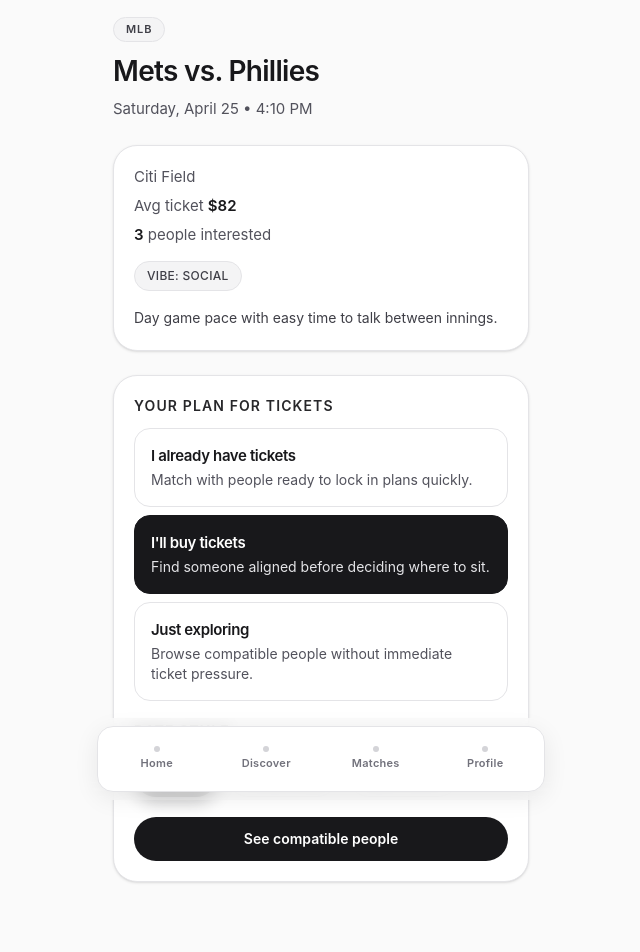
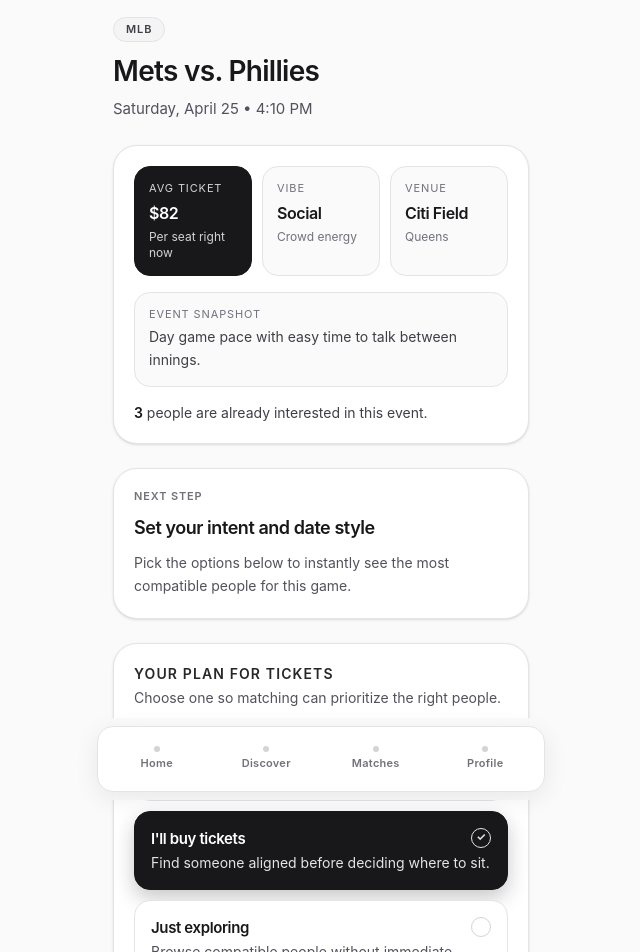
Before and after one commit to dslopresti3/mvp-dating, a Next.js app: page /events/mlb-mets-phillies-2026-04-25 in a window 1280 px wide. Shown: the top 952 px of the page, without its empty margins (319-959 px from the left). Built offline with nearby package versions, Linux system fonts and the light colour scheme.

Commit message:
Refine event details decision UI for faster selection

```diff
--- a/src/app/events/[id]/page.tsx
+++ b/src/app/events/[id]/page.tsx
@@ -1,7 +1,7 @@
 import { notFound } from "next/navigation";
 
-import { ChipList } from "@/components/ChipList";
 import { EventDecisionPanel } from "@/components/EventDecisionPanel";
+import { EventQuickFacts } from "@/components/EventQuickFacts";
 import { PageHeader } from "@/components/PageHeader";
 import { getEventById, getProfilesForEvent } from "@/lib/mock-data";
 
@@ -11,12 +11,6 @@
     month: "long",
     day: "numeric",
   });
-
-const formatVibe = (vibe: string) =>
-  vibe
-    .split("-")
-    .map((word) => word.charAt(0).toUpperCase() + word.slice(1))
-    .join(" ");
 
 export default async function EventDetailPage({
   params,
@@ -40,20 +34,31 @@
         badge={event.league}
       />
 
-      <section className="app-card app-section">
-        <div className="space-y-2">
-          <p className="text-[15px] text-zinc-600">{event.venue}</p>
-          <p className="text-[15px] text-zinc-600">
-            Avg ticket <span className="font-semibold text-zinc-900">${event.average_ticket_price}</span>
-          </p>
-          <p className="text-[15px] text-zinc-600">
-            <span className="font-semibold text-zinc-900">{interestedUsers}</span> people interested
-          </p>
+      <section className="app-card space-y-4">
+        <EventQuickFacts
+          ticketPrice={event.average_ticket_price}
+          vibe={event.vibe}
+          venue={event.venue}
+          area={event.borough_or_area}
+        />
+
+        <div className="rounded-2xl border border-zinc-200 bg-zinc-50 p-3.5">
+          <p className="text-[11px] uppercase tracking-[0.08em] text-zinc-500">Event snapshot</p>
+          <p className="mt-1 text-sm leading-relaxed text-zinc-700">{event.description}</p>
         </div>
 
-        <ChipList items={[`Vibe: ${formatVibe(event.vibe)}`]} />
+        <p className="text-sm text-zinc-700">
+          <span className="font-semibold text-zinc-900">{interestedUsers}</span> people are already interested
+          in this event.
+        </p>
+      </section>
 
-        <p className="text-sm leading-relaxed text-zinc-700">{event.description}</p>
+      <section className="app-card space-y-2.5">
+        <p className="text-[11px] font-semibold uppercase tracking-[0.08em] text-zinc-500">Next step</p>
+        <h2 className="text-lg font-semibold tracking-tight text-zinc-900">Set your intent and date style</h2>
+        <p className="text-sm leading-relaxed text-zinc-600">
+          Pick the options below to instantly see the most compatible people for this game.
+        </p>
       </section>
 
       <EventDecisionPanel eventId={event.id} />
--- a/src/components/EventDecisionPanel.tsx
+++ b/src/components/EventDecisionPanel.tsx
@@ -68,7 +68,7 @@
   }, [dateStyle, eventId, intent]);
 
   return (
-    <div className="app-card space-y-5">
+    <div className="app-card space-y-6">
       <IntentSelector
         title="Your plan for tickets"
         options={intentOptions.map((option) => ({ ...option }))}
@@ -76,8 +76,11 @@
         onSelect={(value) => setIntent(value as IntentValue)}
       />
 
-      <section className="space-y-3" aria-label="Date style">
-        <h2 className="text-sm font-semibold uppercase tracking-[0.08em] text-zinc-800">Date style</h2>
+      <section className="space-y-3.5" aria-label="Date style">
+        <div className="space-y-1">
+          <h2 className="text-sm font-semibold uppercase tracking-[0.08em] text-zinc-800">Date style</h2>
+          <p className="text-sm text-zinc-600">What kind of plan feels right for this event?</p>
+        </div>
         <ul className="flex flex-wrap gap-2">
           {dateStyleOptions.map((option) => (
             <li key={option.value}>
@@ -93,10 +96,12 @@
 
       <Link
         href={ctaHref}
-        className="app-button-primary w-full"
+        className="app-button-primary h-13 w-full text-base shadow-[0_10px_22px_rgba(24,24,27,0.28)]"
       >
-        See compatible people
+        See compatible people →
       </Link>
+
+      <p className="text-center text-xs text-zinc-500">You can change these preferences later.</p>
     </div>
   );
 }
--- /dev/null
+++ b/src/components/EventQuickFacts.tsx
@@ -0,0 +1,55 @@
+type EventQuickFactsProps = {
+  ticketPrice: number;
+  vibe: string;
+  venue: string;
+  area: string;
+};
+
+const formatVibe = (vibe: string) =>
+  vibe
+    .split("-")
+    .map((word) => word.charAt(0).toUpperCase() + word.slice(1))
+    .join(" ");
+
+type FactCardProps = {
+  label: string;
+  value: string;
+  helper?: string;
+  emphasized?: boolean;
+};
+
+function FactCard({ label, value, helper, emphasized = false }: FactCardProps) {
+  return (
+    <article
+      className={[
+        "rounded-2xl border p-3.5",
+        emphasized
+          ? "border-zinc-900 bg-zinc-900 text-white"
+          : "border-zinc-200 bg-zinc-50 text-zinc-900",
+      ].join(" ")}
+    >
+      <p className={emphasized ? "text-[11px] uppercase tracking-[0.08em] text-zinc-300" : "text-[11px] uppercase tracking-[0.08em] text-zinc-500"}>
+        {label}
+      </p>
+      <p className="mt-1 text-base font-semibold tracking-tight">{value}</p>
+      {helper ? (
+        <p className={emphasized ? "mt-1 text-xs text-zinc-300" : "mt-1 text-xs text-zinc-500"}>{helper}</p>
+      ) : null}
+    </article>
+  );
+}
+
+export function EventQuickFacts({ ticketPrice, vibe, venue, area }: EventQuickFactsProps) {
+  return (
+    <section className="grid grid-cols-1 gap-2.5 sm:grid-cols-3" aria-label="Event quick facts">
+      <FactCard
+        label="Avg ticket"
+        value={`$${ticketPrice}`}
+        helper="Per seat right now"
+        emphasized
+      />
+      <FactCard label="Vibe" value={formatVibe(vibe)} helper="Crowd energy" />
+      <FactCard label="Venue" value={venue} helper={area} />
+    </section>
+  );
+}
--- a/src/components/IntentSelector.tsx
+++ b/src/components/IntentSelector.tsx
@@ -15,9 +15,12 @@
 
 export function IntentSelector({ title, options, selectedValue, onSelect }: IntentSelectorProps) {
   return (
-    <section className="space-y-3" aria-label={title}>
-      <h2 className="text-sm font-semibold uppercase tracking-[0.08em] text-zinc-800">{title}</h2>
-      <ul className="space-y-2">
+    <section className="space-y-3.5" aria-label={title}>
+      <div className="space-y-1">
+        <h2 className="text-sm font-semibold uppercase tracking-[0.08em] text-zinc-800">{title}</h2>
+        <p className="text-sm text-zinc-600">Choose one so matching can prioritize the right people.</p>
+      </div>
+      <ul className="space-y-2.5">
         {options.map((option) => {
           const isSelected = selectedValue === option.value;
 
@@ -28,13 +31,24 @@
                 onClick={() => onSelect(option.value)}
                 aria-pressed={isSelected}
                 className={[
-                  "w-full rounded-2xl border p-4 text-left transition-colors",
+                  "w-full rounded-2xl border p-4 text-left transition-all duration-150",
                   isSelected
-                    ? "border-zinc-900 bg-zinc-900 text-white"
+                    ? "border-zinc-900 bg-zinc-900 text-white shadow-[0_8px_20px_rgba(24,24,27,0.24)]"
                     : "border-zinc-200 bg-white text-zinc-900 hover:border-zinc-300",
                 ].join(" ")}
               >
-                <p className="text-[15px] font-semibold tracking-tight">{option.label}</p>
+                <div className="flex items-center justify-between gap-3">
+                  <p className="text-[15px] font-semibold tracking-tight">{option.label}</p>
+                  <span
+                    className={[
+                      "inline-flex size-5 items-center justify-center rounded-full border text-[11px] font-bold",
+                      isSelected ? "border-zinc-200 text-zinc-200" : "border-zinc-300 text-zinc-400",
+                    ].join(" ")}
+                    aria-hidden
+                  >
+                    {isSelected ? "✓" : ""}
+                  </span>
+                </div>
                 <p className={isSelected ? "mt-1 text-sm text-zinc-200" : "mt-1 text-sm text-zinc-600"}>
                   {option.description}
                 </p>
```
